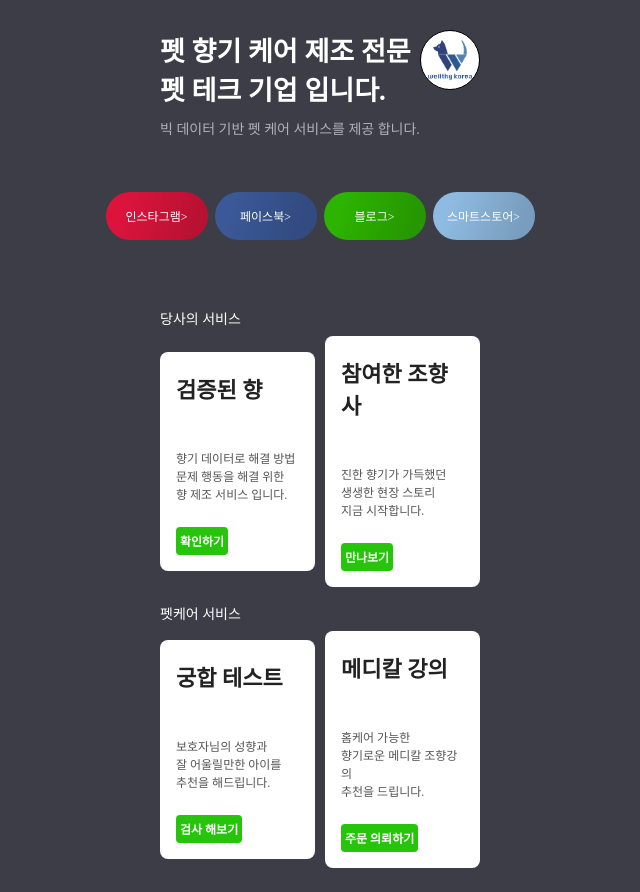
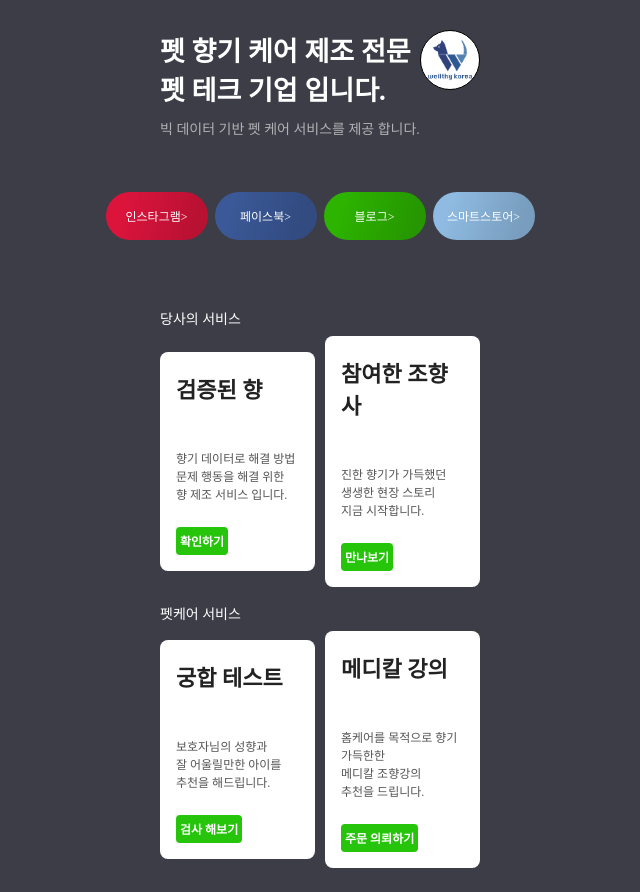
Before and after one commit to wellthycreater/page., a plain HTML site: page index.html in a window 1280 px wide. Shown: the whole page, without its empty margins (320-960 px from the left). Drawn offline with Linux system fonts and the light colour scheme; a web font is replaced by a local one.

Commit message:
Update index.html

```diff
--- a/index.html
+++ b/index.html
@@ -179,7 +179,7 @@
             </a>
             <a target="_blank" href="https://wellthy.liveklass.com/">
                 <div class="name">메디칼 강의</div>
-                <div class="desc">홈케어 가능한<br>향기로운 메디칼 조향강의<br>추천을 드립니다.</div>
+                <div class="desc">홈케어를 목적으로 향기 가득한한<br>메디칼 조향강의<br>추천을 드립니다.</div>
                 <div class="btn">주문 의뢰하기</div>
 </body>
 </html>
```
